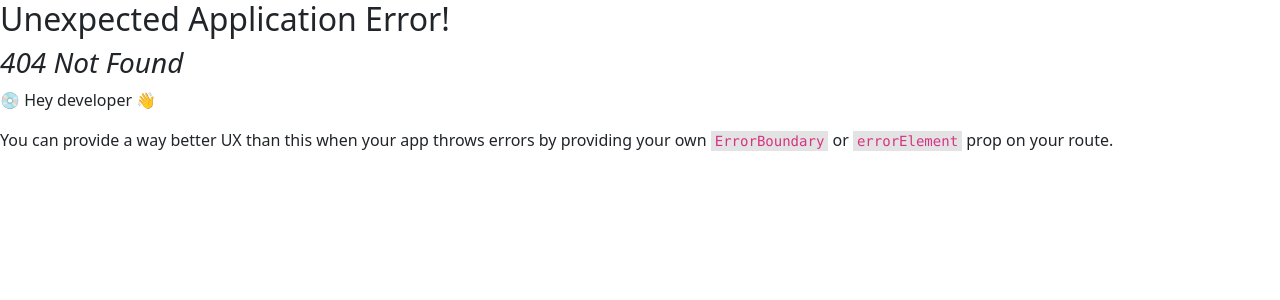
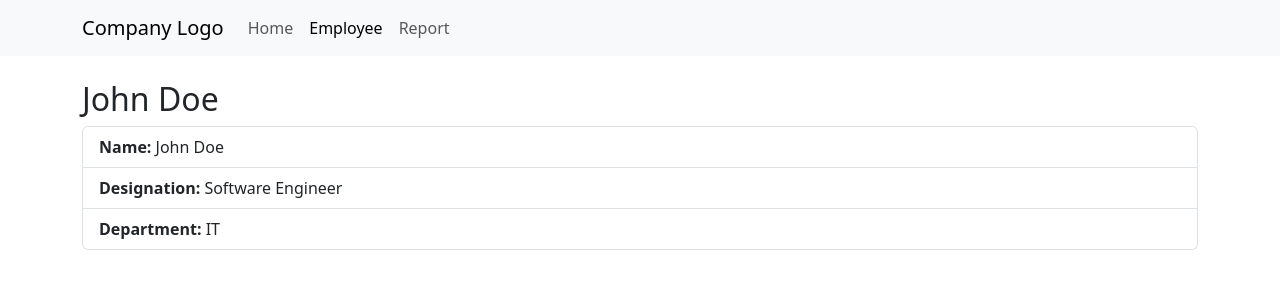
Before and after one commit to 7vTr0x7/React.js-2, a React (Vite) app in the folder IR_HW4/: page /employee/1 in a window 1280 px wide. Before the commit this address had no page. Shown: the top 300 px of the page. Built offline with nearby package versions, Linux system fonts and the light colour scheme.

Commit message:
IR_HW4 - Dynamic routes + Details

```diff
--- a/IR_HW4/src/main.jsx
+++ b/IR_HW4/src/main.jsx
@@ -5,6 +5,7 @@ import { RouterProvider } from "react-router-dom";
 import { createBrowserRouter } from "react-router-dom";
 import Employee from "./pages/Employee.jsx";
 import Report from "./pages/Report.jsx";
+import Details from "./pages/Details.jsx";
 
 const router = createBrowserRouter([
   {
@@ -19,6 +20,10 @@ const router = createBrowserRouter([
     path: "/report",
     element: <Report />,
   },
+  {
+    path: "/employee/:empId",
+    element: <Details />,
+  },
 ]);
 
 ReactDOM.createRoot(document.getElementById("root")).render(
--- a/IR_HW4/src/pages/Details.jsx
+++ b/IR_HW4/src/pages/Details.jsx
@@ -1,11 +1,55 @@
 import React from "react";
 import Header from "../components/Header";
 
+import { useParams } from "react-router-dom";
+
 const Details = () => {
+  const emp = useParams();
+
+  const employees = [
+    {
+      id: 1,
+      name: "John Doe",
+      designation: "Software Engineer",
+      department: "IT",
+    },
+    {
+      id: 2,
+      name: "Jane Smith",
+      designation: "Designer",
+      department: "Design",
+    },
+    {
+      id: 3,
+      name: "Bob  Johnson",
+      designation: "Product Manager",
+      department: "Management",
+    },
+  ];
+
+  const employee = employees.find((employee) => employee.id == emp.empId);
+  console.log(employee);
+
   return (
     <>
       <Header />
-      <main className="container py-4"></main>
+      <main className="container py-4">
+        <h2>{employee.name}</h2>
+        <ul className="list-group">
+          <li className="list-group-item">
+            <b>Name: </b>
+            {employee.name}
+          </li>
+          <li className="list-group-item">
+            <b>Designation: </b>
+            {employee.designation}
+          </li>
+          <li className="list-group-item">
+            <b>Department: </b>
+            {employee.department}
+          </li>
+        </ul>
+      </main>
     </>
   );
 };
```
